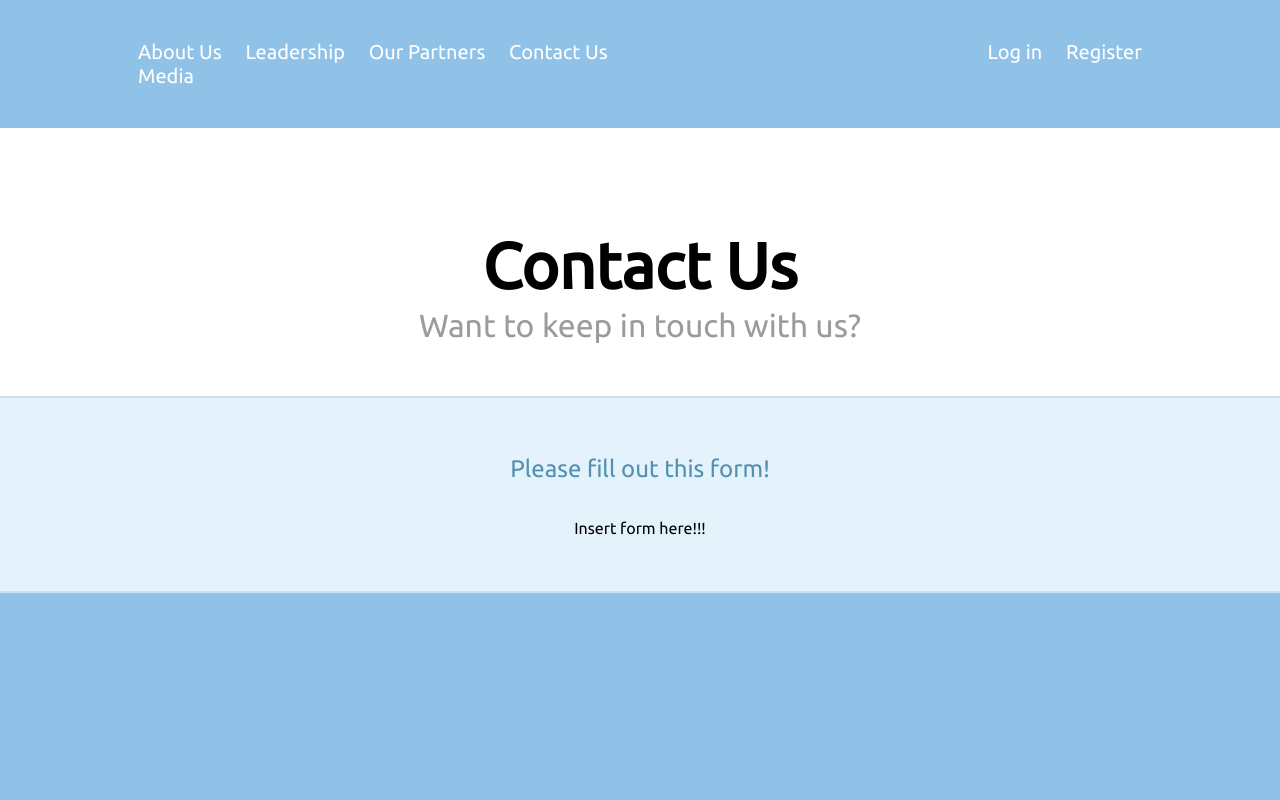
After one commit to Novel-Public-Health/Novel-Public-Health, a Django app: page /catalog/contactUs in a window 1280 px wide. The commit adds this page. Run offline with Django 3.2, Linux system fonts and the light colour scheme; some libraries are stand-ins or nearby versions.

Commit message:
changed font/added contact page

```diff
--- a/catalog/static/css/styles.css
+++ b/catalog/static/css/styles.css
@@ -7,7 +7,7 @@ html {
 
 body {
     background-color: #90C2E7;
-    font-family: 'Abel', sans-serif;
+    font-family: 'Ubuntu';
     margin: 0px;
     padding: 0px;
     width: 100%;
@@ -30,7 +30,7 @@ body {
 
 nav {
     background: #90C2E7;
-    padding: 20px;
+    padding: 40px;
     padding-left: 10%;
     padding-right: 10%;
     list-style-type: none;
--- a/catalog/templates/aboutUs/indexcopy.html
+++ b/catalog/templates/aboutUs/indexcopy.html
@@ -6,7 +6,7 @@
     <meta name="viewport" content="width=device-width, initial-scale=1">
 
     <link rel="preconnect" href="https://fonts.gstatic.com">
-    <link href="https://fonts.googleapis.com/css2?family=Abel&display=swap" rel="stylesheet">
+    <link href="https://fonts.googleapis.com/css2?family=Ubuntu&display=swap" rel="stylesheet">
     <!-- Add additional CSS in static file -->
 
     {% load static %}
--- a/catalog/templates/base_generic.html
+++ b/catalog/templates/base_generic.html
@@ -6,7 +6,7 @@
   <meta name="viewport" content="width=device-width, initial-scale=1">
 
   <link rel="preconnect" href="https://fonts.gstatic.com">
-  <link href="https://fonts.googleapis.com/css2?family=Abel&display=swap" rel="stylesheet">
+  <link href="https://fonts.googleapis.com/css2?family=Ubuntu&display=swap" rel="stylesheet">
   <!-- Add additional CSS in static file -->
   <!-- <link rel="stylesheet" href="https://stackpath.bootstrapcdn.com/bootstrap/4.4.1/css/bootstrap.min.css" integrity="sha384-Vkoo8x4CGsO3+Hhxv8T/Q5PaXtkKtu6ug5TOeNV6gBiFeWPGFN9MuhOf23Q9Ifjh" crossorigin="anonymous"> -->
   {% load static %}
@@ -24,6 +24,7 @@
       <li><a href="{% url 'index' %}">About Us</a></li><br>
       <li><a href="{% url 'leadership' %}">Leadership</a></li><br>
       <li><a href="{% url 'ourPartners' %}">Our Partners</a></li><br>
+      <li><a href="{% url 'contactUs' %}">Contact Us</a></li><br>
       <li><a href="{% url 'directors' %}">Media</a></li><br>
       {% if user.is_authenticated %}
       <li><a href="{% url 'logout'%}?next={{request.path}}">Logout</a></li><br>
@@ -43,6 +44,7 @@
             <li><a href="{% url 'index' %}">About Us</a></li>
             <li><a href="{% url 'leadership' %}">Leadership</a></li>
             <li><a href="{% url 'ourPartners' %}">Our Partners</a></li>
+            <li><a href="{% url 'contactUs' %}">Contact Us</a></li><br>
             <li><a href="{% url 'directors' %}">Media</a></li>
           </div>
 
--- /dev/null
+++ b/catalog/templates/contactUs.html
@@ -0,0 +1,25 @@
+{% extends "base_generic.html" %}
+<link rel="stylesheet" type="text/css" href="/staticfiles/css/styles.css" />
+{% block content %}
+
+<div id="aboutUs">
+    <div class="firstPageCtr">
+        <div class="firstPage">
+            <div>
+                <h1 id="novel-title" style="text-align:center">Contact Us</h1>
+                <h2 id="novel" style="text-align:center"> Want to keep in touch with us? </h2>
+            </div>
+        </div>
+    </div>
+
+    <div class="secondPageCtr">
+        <div id="secondPage" style="background-color: #e4f2fc">
+            <div class="aboutDiv" style="text-align: center">
+                <h2 class="aboutSubtitle">Please fill out this form!</h2>
+                <p>Insert form here!!!</p>
+            </div>
+        </div>
+    </div>
+</div>
+
+{% endblock %}
--- a/catalog/test.py
+++ b/catalog/test.py
@@ -1,4 +1,6 @@
 from scholarly import scholarly, ProxyGenerator
+from imdb import IMDb
+
 import os
 class Articles:
     def __init__(self, title, url, abstract):
@@ -37,9 +39,9 @@ def get_research_articles(max_num, num_tries = 3):
       print('failed to find results in search query\n')
       return 'Nope'
 
+
 output = get_research_articles(10)
 
-print(output)
 """
 import requests
 s = requests.Session()
--- a/catalog/urls.py
+++ b/catalog/urls.py
@@ -10,6 +10,7 @@ urlpatterns = [
     path('aboutUs', views.aboutUs, name='aboutUs'),
     path('ourPartners', views.ourPartners, name='ourPartners'),
     path('leadership', views.leadership, name='leadership'),
+    path('contactUs', views.contactUs, name='contactUs'),
     path('movies/', views.MovieListView.as_view(), name='movies'),
     path('movie/<int:pk>', views.MovieDetailView.as_view(), name='movie-detail'),
     path('directors/', views.DirectorListView.as_view(), name='directors'),
--- a/catalog/views.py
+++ b/catalog/views.py
@@ -57,6 +57,9 @@ def ourPartners(request):
 
 def leadership(request):
     return render(request, 'leadership.html')
+
+def contactUs(request):
+    return render(request, 'contactUs.html')
 
 
 from django.views import generic
```
